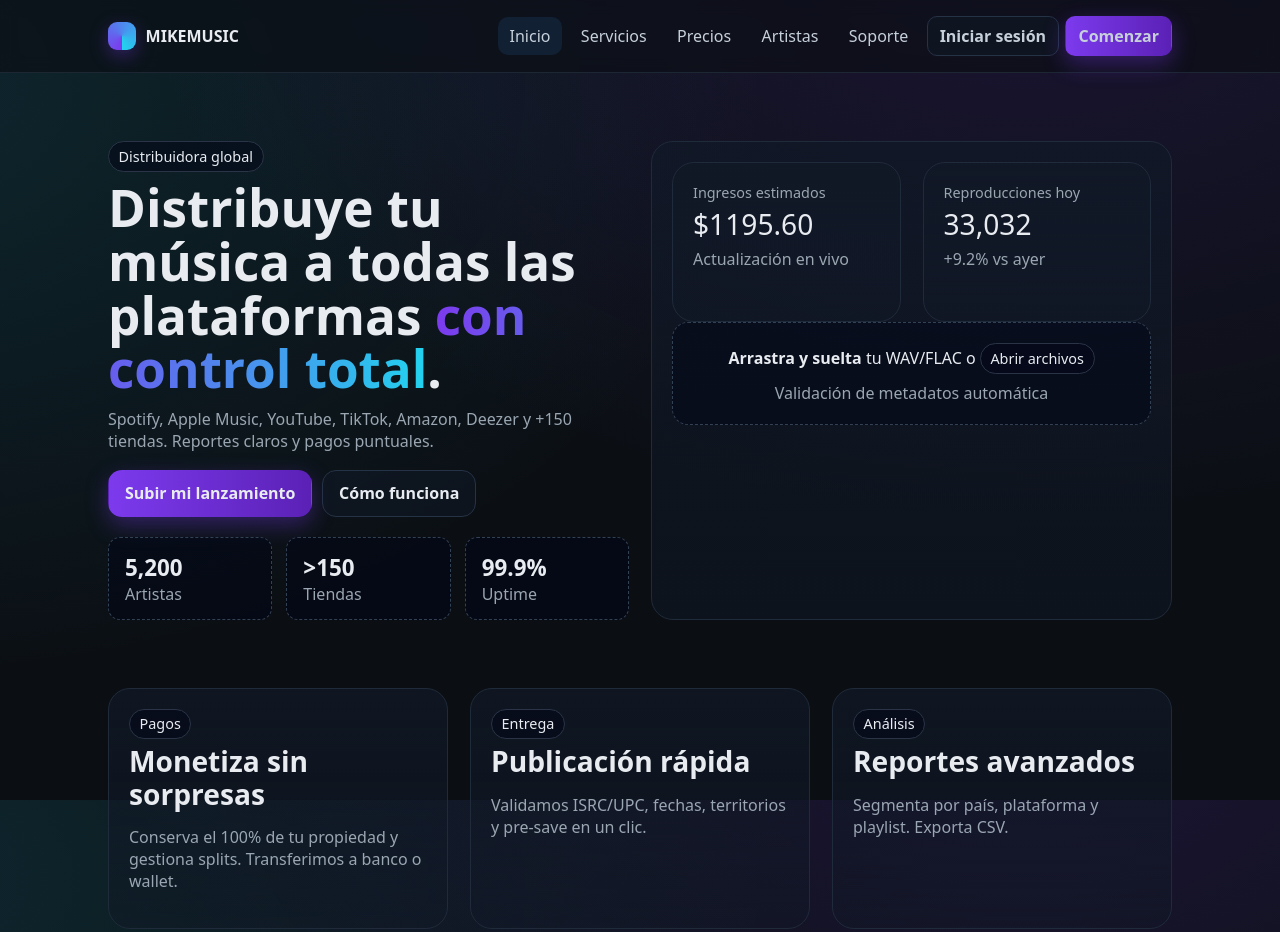
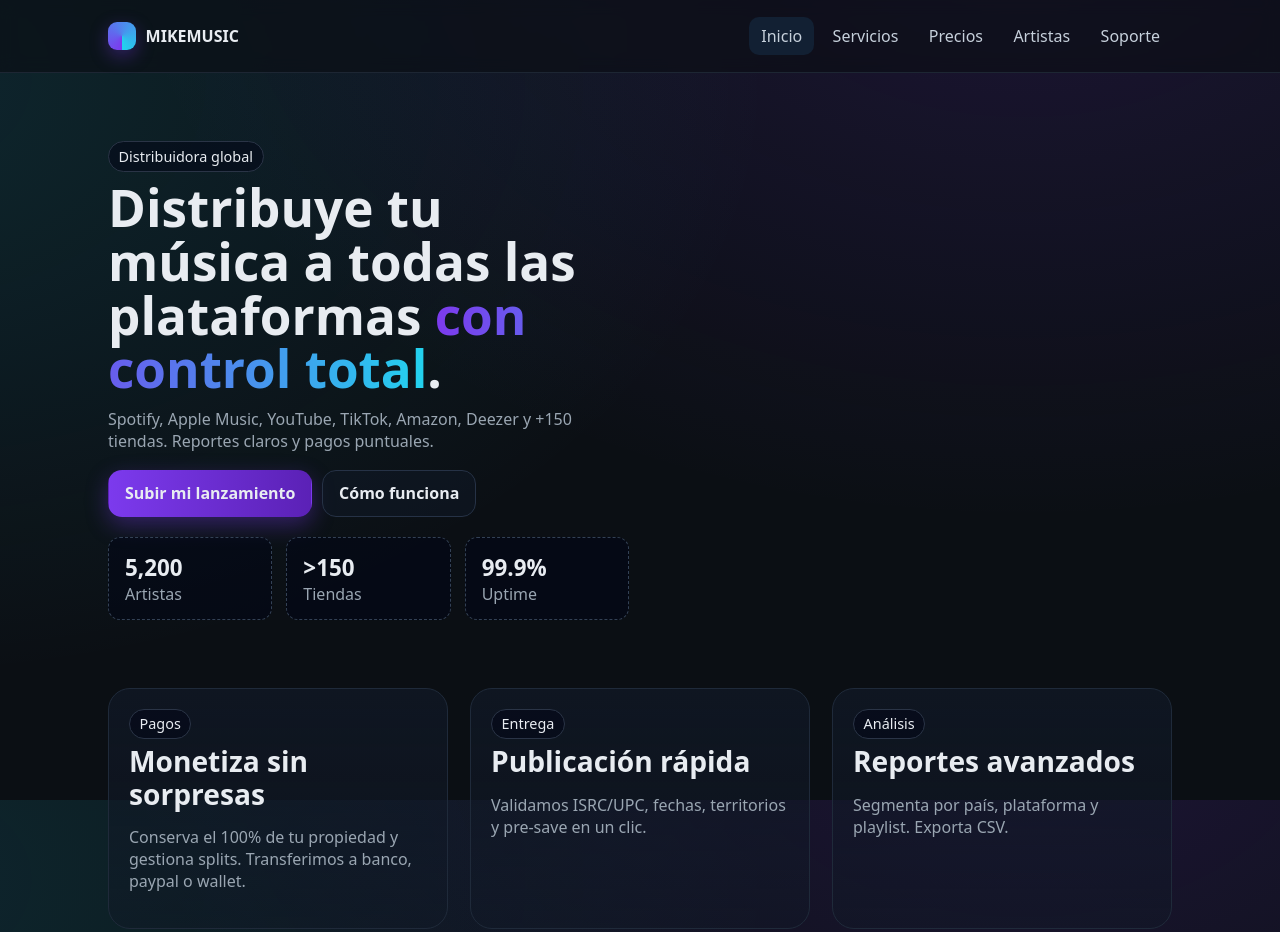
Before and after one commit to mikemusicstore/mikemusicstore, a plain HTML site: page index.html in a window 1280 px wide. Shown: the top 932 px of the page. Drawn offline with Linux system fonts and the light colour scheme.

Commit message:
Add files via upload

```diff
--- a/index.html
+++ b/index.html
@@ -7,15 +7,7 @@
 <meta name="description" content="MIKEMUSIC — Distribución de música a todas las plataformas digitales." />
 <meta name="theme-color" content="#0b0f14" />
 <!--
-  Este archivo está 100% listo para GitHub Pages:
-  - No usa frameworks ni dependencias externas.
-  - Router por hash (#/ruta) para evitar problemas de rutas en Pages.
-  - Todo el CSS y JS está embebido.
-  Instrucciones:
-  1) Crea un repo en GitHub y sube ESTE archivo como index.html
-  2) Activa GitHub Pages en Settings → Pages → Source: Deploy from a branch → main /root
-  3) Abre: https://TU_USUARIO.github.io/TU_REPO/
--->
+ -->
 <style>
   :root{
     --bg:#0b0f14;--layer:#101826;--muted:#9aa6b2;--text:#e8ecf1;--accent:#7c3aed;--cyan:#22d3ee;
@@ -85,9 +77,7 @@
         <a href="#/precios" data-nav>Precios</a>
         <a href="#/artistas" data-nav>Artistas</a>
         <a href="#/soporte" data-nav>Soporte</a>
-        <a class="btn ghost" href="#/dashboard">Iniciar sesión</a>
-        <a class="btn primary" href="#/empezar">Comenzar</a>
-      </div>
+             </div>
     </nav>
   </div>
 </header>
@@ -109,25 +99,9 @@
           <div class="kpi"><div class="num" data-prefix=">" data-counter="150">0</div><div class="muted">Tiendas</div></div>
           <div class="kpi"><div class="num" data-counter="99.9" data-suffix="%">0</div><div class="muted">Uptime</div></div>
         </div>
-      </div>
-      <div class="card">
-        <div class="grid g-2">
-          <div class="card" style="min-height:160px">
-            <div class="muted" style="font-size:.9rem">Ingresos estimados</div>
-            <div class="title-lg" style="margin-top:6px">$<span id="rev">0.00</span></div>
-            <div class="muted" style="margin-top:8px">Actualización en vivo</div>
-          </div>
-          <div class="card" style="min-height:160px">
-            <div class="muted" style="font-size:.9rem">Reproducciones hoy</div>
-            <div class="title-lg" style="margin-top:6px"><span id="plays">0</span></div>
-            <div class="muted" style="margin-top:8px">+<span id="growth">0</span>% vs ayer</div>
-          </div>
+       </div>
         </div>
-        <div class="drop" id="drop">
-          <strong>Arrastra y suelta</strong> tu WAV/FLAC o <label class="pill" style="cursor:pointer"><input type="file" id="file" multiple hidden>Abrir archivos</label>
-          <div class="muted" style="margin-top:8px">Validación de metadatos automática</div>
-        </div>
-      </div>
+
     </div>
 
     <div class="section">
@@ -136,7 +110,7 @@
           <div class="pill">Pagos</div>
           <h3 class="title-lg" style="margin-top:6px">Monetiza sin sorpresas</h3>
           <p class="muted">Conserva el 100% de tu propiedad y gestiona splits.
-          Transferimos a banco o wallet.</p>
+          Transferimos a banco, paypal o wallet.</p>
         </div>
         <div class="card">
           <div class="pill">Entrega</div>
@@ -295,7 +269,7 @@
           <textarea required name="msg" rows="4" placeholder="Cuéntanos tu proyecto" class="input"></textarea>
           <div style="display:flex;gap:.6rem;flex-wrap:wrap">
             <button class="btn primary" type="submit">Enviar</button>
-            <a class="btn ghost" target="_blank" href="https://wa.me/00000000000?text=Hola%20MIKEMUSIC">WhatsApp</a>
+            <a class="btn ghost" target="_blank" href="https://wa.me/18494476813?text=Hola%20MIKEMUSIC">WhatsApp</a>
           </div>
         </form>
       </div>
```
